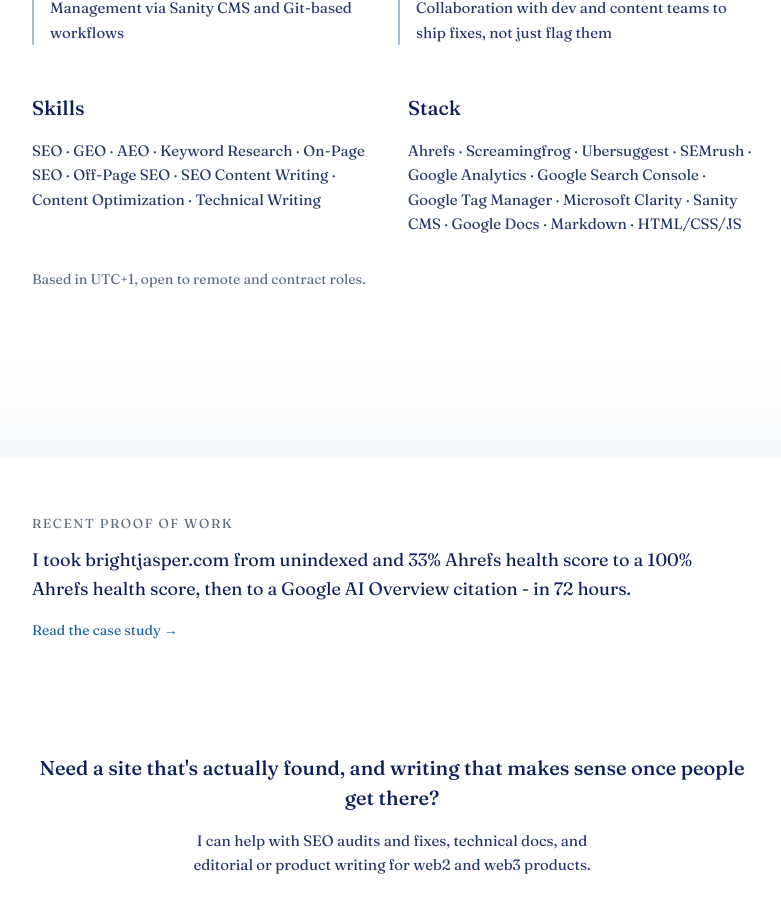
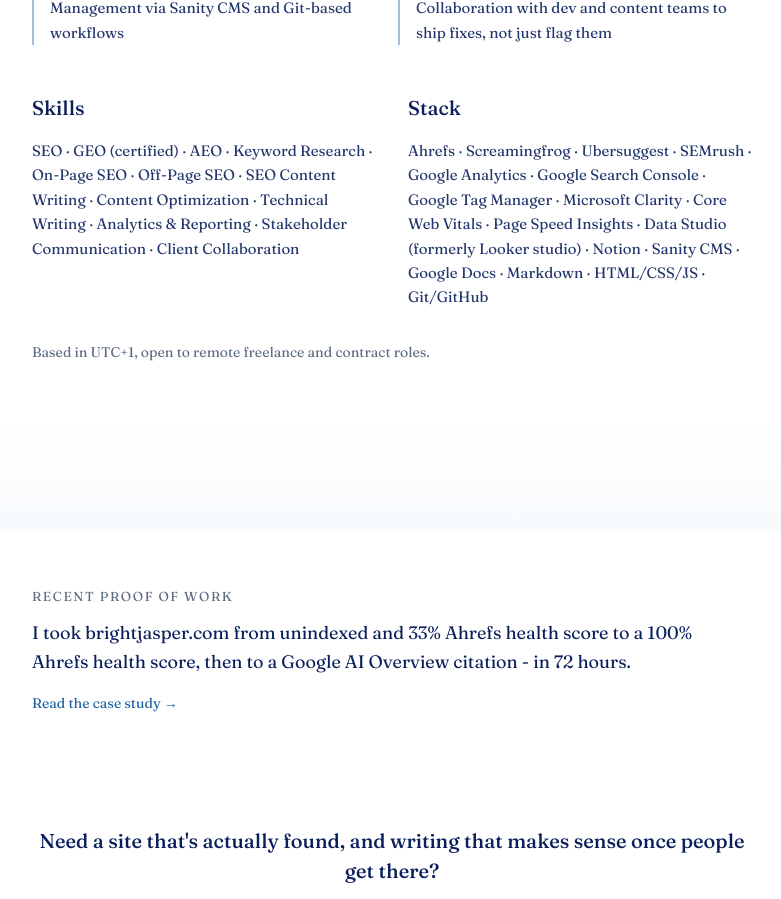
Before and after one commit to Aura-pix/bright-jasper, a Next.js app: page / in a window 1280 px wide. Shown: the part 1175-2074 px from the top of the page, without its empty margins (248-1029 px from the left). Built offline with nearby package versions, Linux system fonts and the light colour scheme.

Commit message:
Updated my skills and stack because why not??

```diff
--- a/app/page.js
+++ b/app/page.js
@@ -11,16 +11,15 @@ export const metadata = createPageMetadata({
     "I'm Bright Jasper — an SEO/GEO/AEO specialist, content writer, and technical writer. I help brands get found by search engines and AI through technical SEO fixes, developer docs, and content built for how AI models surface answers.",
   path: "",
   keywords: [
-    "SEO specialist",
-    "GEO specialist",
-    "AEO specialist",
-    "content writer",
-    "technical writer",
-    "freelance SEO specialist",
-    "technical SEO audit",
+    "SEO specialist nigeria",
+    "GEO specialist nigeria",
+    "AEO specialist nigeria",
+    "content writer nigeria",
+    "technical writer nigeria",
+    "freelance SEO specialist nigeria",
+    "technical SEO audit nigeria",
     "SEO content writing",
     "web3 technical writing",
-    "Bright Jasper blog",
     "Bright Jasper SEO",
   ],
 });
@@ -154,8 +153,10 @@ export default function HomePage() {
           <div>
             <h2 className="text-[20px] font-medium text-ink mb-4">Skills</h2>
             <p className="text-[15px] text-ink/90 leading-relaxed">
-              SEO · GEO · AEO · Keyword Research · On-Page SEO · Off-Page SEO ·
-              SEO Content Writing · Content Optimization · Technical Writing
+              SEO · GEO (certified) · AEO · Keyword Research · On-Page SEO ·
+              Off-Page SEO · SEO Content Writing · Content Optimization ·
+              Technical Writing · Analytics & Reporting · Stakeholder
+              Communication · Client Collaboration
             </p>
           </div>
           <div>
@@ -163,13 +164,15 @@ export default function HomePage() {
             <p className="text-[15px] text-ink/90 leading-relaxed">
               Ahrefs · Screamingfrog · Ubersuggest · SEMrush · Google Analytics
               · Google Search Console · Google Tag Manager · Microsoft Clarity ·
-              Sanity CMS · Google Docs · Markdown · HTML/CSS/JS
+              Core Web Vitals · Page Speed Insights · Data Studio (formerly
+              Looker studio) · Notion · Sanity CMS · Google Docs · Markdown ·
+              HTML/CSS/JS · Git/GitHub
             </p>
           </div>
         </div>
 
         <p className="mt-8 text-[14px] text-muted">
-          Based in UTC+1, open to remote and contract roles.
+          Based in UTC+1, open to remote freelance and contract roles.
         </p>
       </section>
 
```
